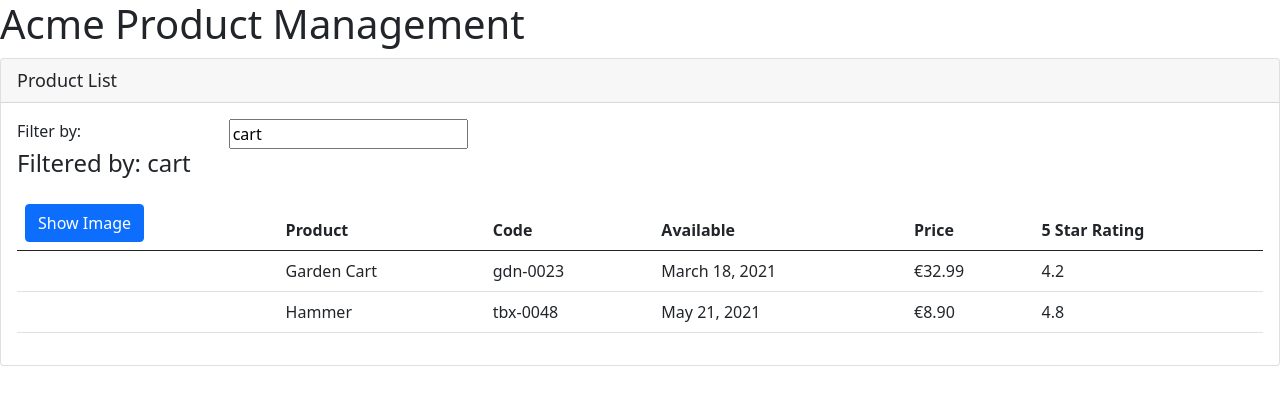
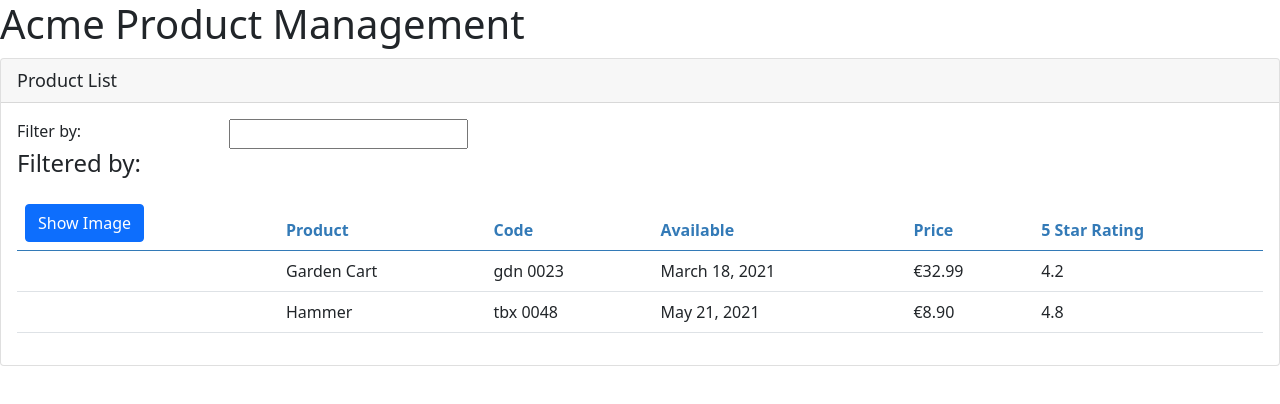
Before and after one commit to BlueBlu2/Angular-Getting-Started, an Angular app: page /welcome in a window 1280 px wide. Shown: the top 404 px of the page. Built offline with nearby package versions, Linux system fonts and the light colour scheme.

Commit message:
03.More on Components

```diff
--- a/src/app/app.module.ts
+++ b/src/app/app.module.ts
@@ -4,11 +4,13 @@
 
 import { AppComponent } from './app.component';
 import { ProductListComponent } from './products/product-list.component';
+import { ConvertStringsPipe } from './shared/convert-strings.pipe';
 
 @NgModule({
   declarations: [
     AppComponent,
-    ProductListComponent
+    ProductListComponent,
+    ConvertStringsPipe
   ],
   imports: [
     BrowserModule, FormsModule
--- /dev/null
+++ b/src/app/products/Product.ts
@@ -0,0 +1,10 @@
+export interface IProduct {
+    productId: number;
+    productName: string;
+    productCode: string;
+    releaseDate: string;
+    description: string;
+    price: number;
+    starRating: number;
+    imageUrl: string;
+}
--- /dev/null
+++ b/src/app/products/product-list.component.css
@@ -0,0 +1,3 @@
+thead {
+  color: #337AB7;
+}
--- a/src/app/products/product-list.component.html
+++ b/src/app/products/product-list.component.html
@@ -34,7 +34,7 @@
           </tr>
         </thead>
         <tbody>
-          <tr *ngFor='let product of products'>
+          <tr *ngFor='let product of filteredProducts'>
             <td>
               <img *ngIf='showImage'
                    [src]='product.imageUrl'
@@ -43,7 +43,7 @@
                    [style.margin.px]='imageMargin'>
             </td>
             <td>{{ product.productName }}</td>
-            <td>{{ product.productCode | lowercase }}</td>
+            <td>{{ product.productCode | lowercase | convertStrings:'-':' ' }}</td>
             <td>{{ product.releaseDate }}</td>
             <td>{{ product.price | currency:currency:'symbol':'1.2-2'}}</td>
             <td>{{ product.starRating }}</td>
--- a/src/app/products/product-list.component.ts
+++ b/src/app/products/product-list.component.ts
@@ -1,17 +1,28 @@
-import { Component } from "@angular/core";
+import { Component, OnInit } from "@angular/core";
+import { IProduct } from "./Product";
 
 @Component({
     selector: 'pm-products',
-    templateUrl: './product-list.component.html'
+    templateUrl: './product-list.component.html',
+    styleUrls: ['./product-list.component.css']
 })
-export class ProductListComponent {
+export class ProductListComponent implements OnInit {
     pageTitle = 'Product List';
     imageWidth = 50;
     imageMargin = 2;
     showImage = false;
-    listFilter = 'cart';
     currency = 'EUR';
-    products: any[] = [
+    private _listFilter: string = '';
+    get listFilter(): string {
+        return this._listFilter;
+    }
+    set listFilter(value: string) {
+        this._listFilter = value;
+        console.log('In Setter: ', value);
+        this.filteredProducts = this.performFilter(value);
+    }
+    filteredProducts: IProduct[] = [];
+    products: IProduct[] = [
         {
             "productId": 2,
             "productName": "Garden Cart",
@@ -36,5 +47,13 @@
 
     toggleImage(): void {
         this.showImage = !this.showImage;
+
+    }
+    performFilter(filterBy: string): IProduct[] {
+        filterBy = filterBy.toLowerCase();
+        return this.products.filter(product => product.productName.toLowerCase().includes(filterBy));
+    }
+    ngOnInit(): void {
+        this.listFilter = '';
     }
 }
--- /dev/null
+++ b/src/app/shared/convert-strings.pipe.ts
@@ -0,0 +1,10 @@
+import { Pipe, PipeTransform } from "@angular/core";
+
+@Pipe({
+    name: 'convertStrings'
+})
+export class ConvertStringsPipe implements PipeTransform {
+    transform(value: string, strToFind: string, strToReplace: string): string {
+        return value.replace(strToFind, strToReplace);
+    }
+}
```
